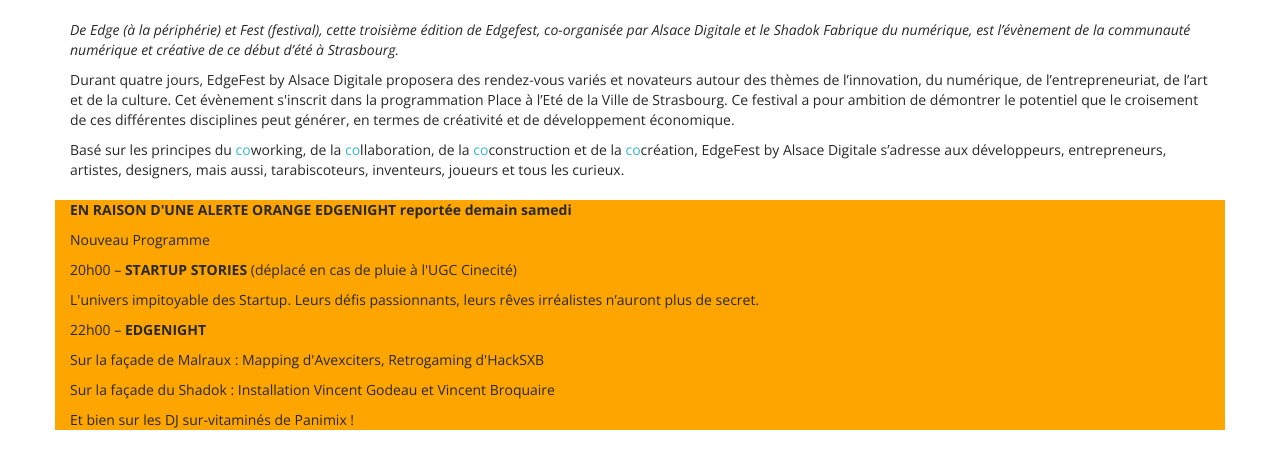
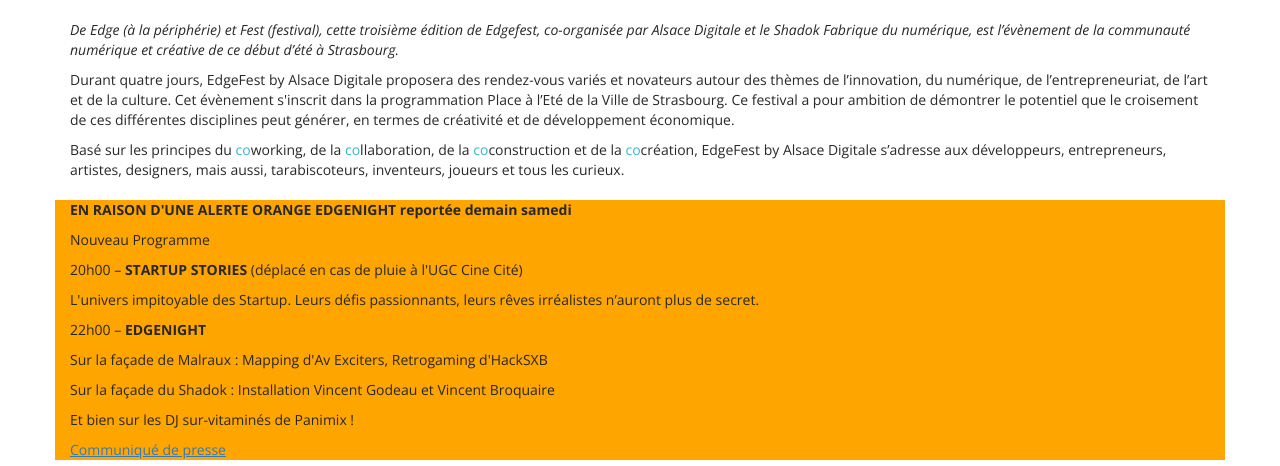
Before and after one commit to AlsaceDigitale/www.edgefest.fr-2019-temporary, a Jekyll site: the page built from index.html, in a window 1280 px wide and 900 px high, scrolled down 563 px, cut to the strip 0-466 px from the top of the window. Built offline with Jekyll 4.4.1, drawn with Linux system fonts in a browser that asks for light colours; nearby versions of some CDN libraries; some web fonts are replaced.

Commit message:
Add CP Report

```diff
--- a/_includes/intro.html
+++ b/_includes/intro.html
@@ -24,18 +24,19 @@
 
                 <p>Nouveau Programme</p>
 
-                <p>20h00 – <b>STARTUP STORIES</b> (déplacé en cas de pluie à l'UGC Cinecité)</p>
+                <p>20h00 – <b>STARTUP STORIES</b> (déplacé en cas de pluie à l'UGC Cine Cité)</p>
 
                 <p>L'univers impitoyable des Startup. Leurs défis passionnants, leurs rêves irréalistes n’auront plus de
                     secret.</p>
 
                 <p>22h00 – <b>EDGENIGHT</b></p>
 
-                <p>Sur la façade de Malraux : Mapping d'Avexciters, Retrogaming d'HackSXB</p>
+                <p>Sur la façade de Malraux : Mapping d'Av Exciters, Retrogaming d'HackSXB</p>
 
                 <p>Sur la façade du Shadok : Installation Vincent Godeau et Vincent Broquaire</p>
 
                 <p>Et bien sur les DJ sur-vitaminés de Panimix !</p>
+                <p><a href="CP_Report_EdgeNight.pdf">Communiqué de presse</a></p>
             </div>
         </div>
         <div class="row">
```
Also changed, not shown: 1 other file.
